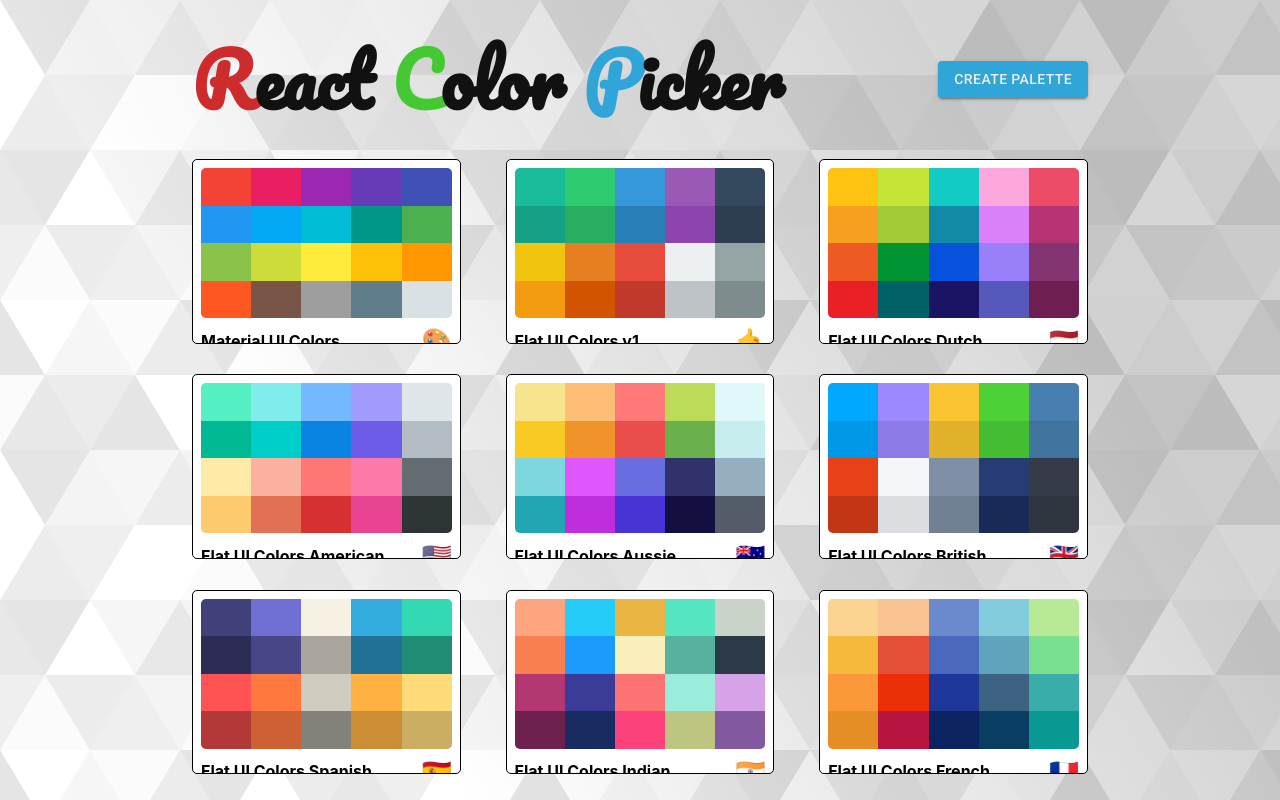
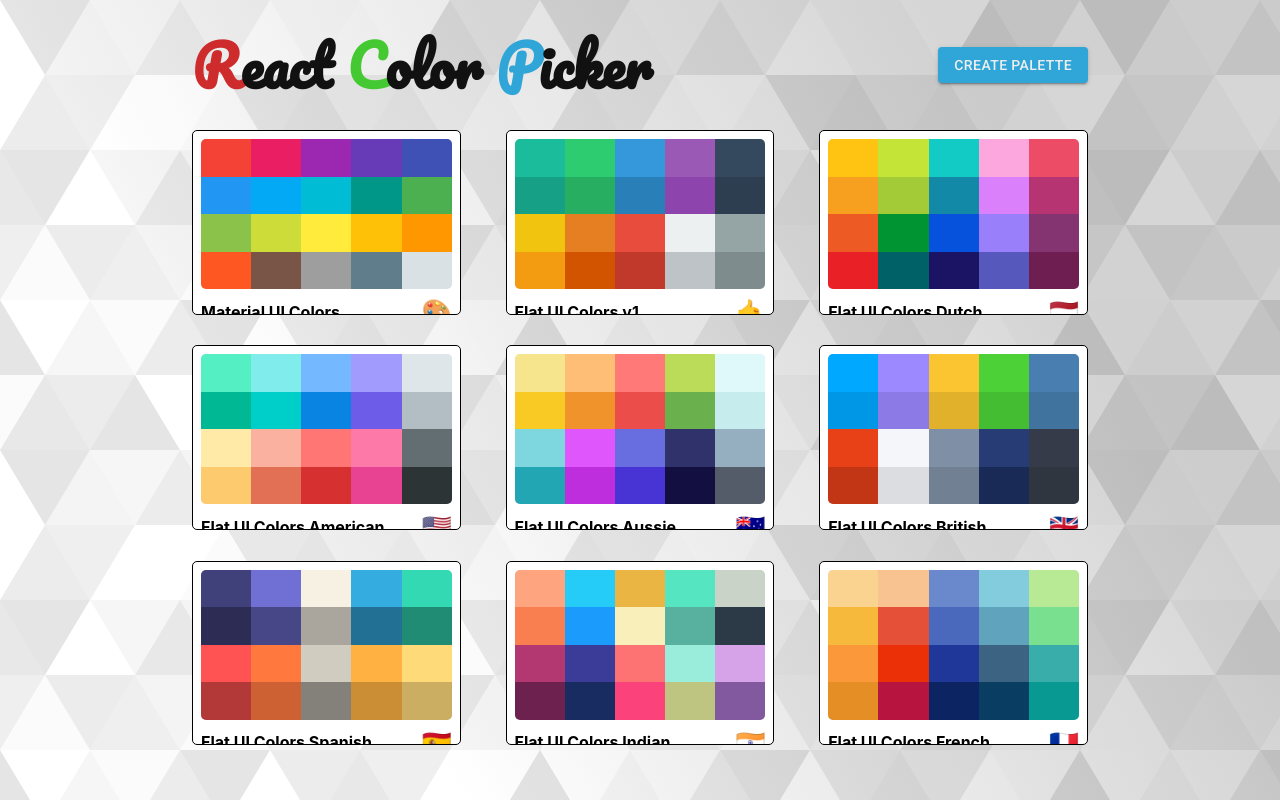
Before and after one commit to Ferakan/massive_color_project, a React (Create React App) app: page / in a window 1280 px wide. Built offline with nearby package versions, Linux system fonts and the light colour scheme.

Commit message:
Style PaletteList title and BG

```diff
--- a/src/App/PaletteList/PaletteListStyles.js
+++ b/src/App/PaletteList/PaletteListStyles.js
@@ -53,7 +53,7 @@ export default {
   },
   title: {
     fontFamily: "'Pacifico', cursive",
-    fontSize: "4.5rem",
+    fontSize: "3.5rem",
     color: "#111",
     margin: "1rem 0",
     [sizes.down("md")]: {
```
